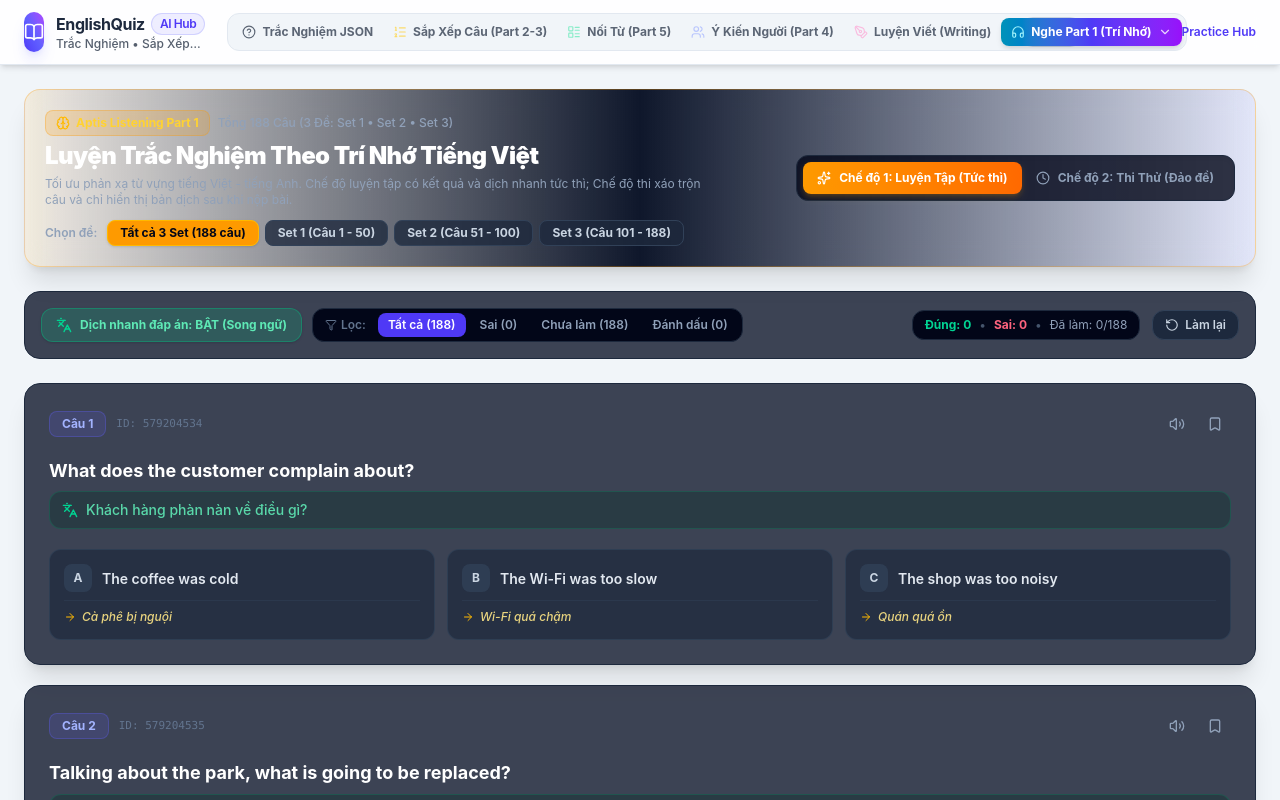
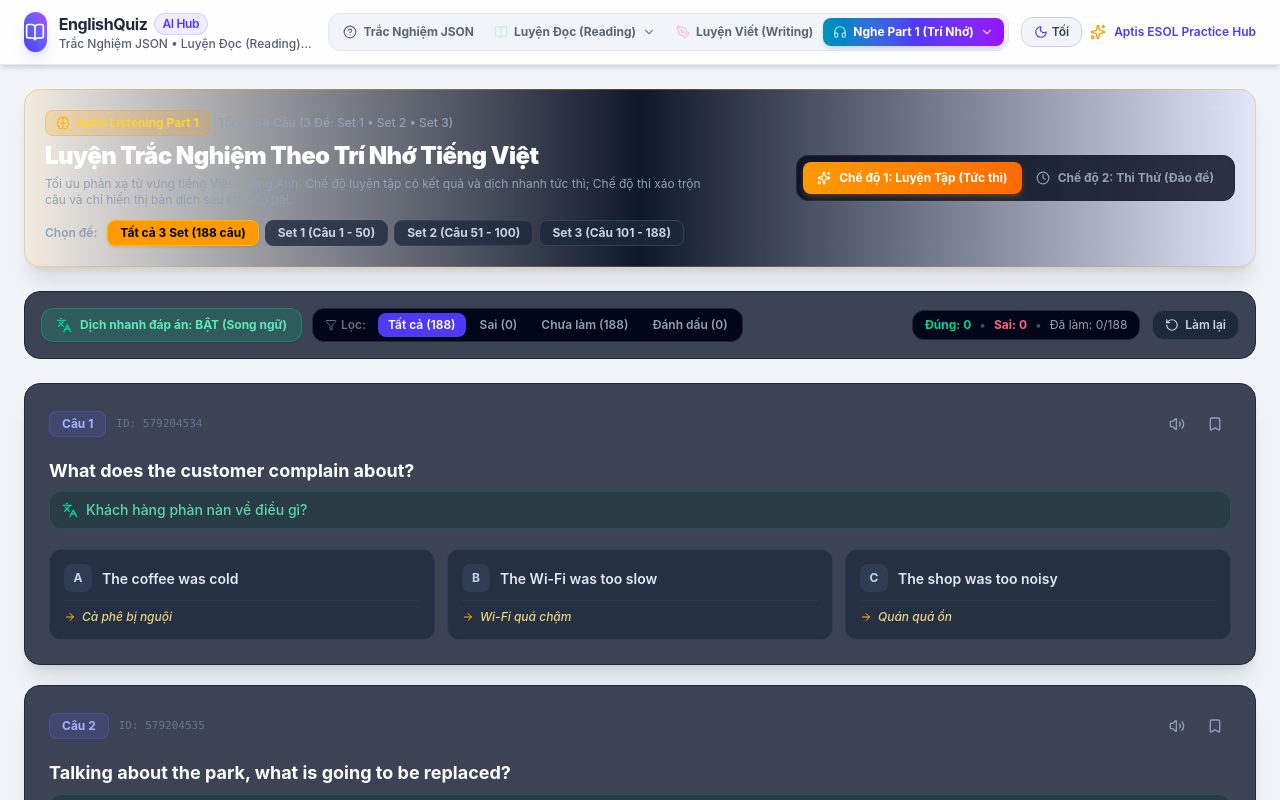
Before and after one commit to HiepF5/english-quiz-app, a React (Vite) app: page / in a window 1280 px wide. Shown: the top 800 px of the page. Built offline with nearby package versions, Linux system fonts and the light colour scheme.

Commit message:
sửa navvabar

```diff
--- a/src/components/Navbar.tsx
+++ b/src/components/Navbar.tsx
@@ -46,21 +46,32 @@ export const Navbar: React.FC<NavbarProps> = ({
 }) => {
   const isLight = theme === 'light';
   const [isListeningDropdownOpen, setIsListeningDropdownOpen] = React.useState(false);
+  const [isReadingDropdownOpen, setIsReadingDropdownOpen] = React.useState(false);
 
   const isListeningActive = activeModule === 'listening_p1' || activeModule === 'listening_p3' || activeModule === 'listening_p4';
+  const isReadingActive = activeModule === 'ordering' || activeModule === 'headings' || activeModule === 'opinion';
 
-  // Close dropdown on outside click
+  const listeningDropdownRef = React.useRef<HTMLDivElement>(null);
+  const readingDropdownRef = React.useRef<HTMLDivElement>(null);
+
+  // Close dropdowns on outside click
   React.useEffect(() => {
-    const handleOutsideClick = () => {
+    const handleOutsideClick = (e: MouseEvent) => {
+      const target = e.target as Node;
+      if (listeningDropdownRef.current && !listeningDropdownRef.current.contains(target)) {
         setIsListeningDropdownOpen(false);
+      }
+      if (readingDropdownRef.current && !readingDropdownRef.current.contains(target)) {
+        setIsReadingDropdownOpen(false);
+      }
     };
-    if (isListeningDropdownOpen) {
-      window.addEventListener('click', handleOutsideClick);
+    if (isListeningDropdownOpen || isReadingDropdownOpen) {
+      document.addEventListener('mousedown', handleOutsideClick);
     }
     return () => {
-      window.removeEventListener('click', handleOutsideClick);
+      document.removeEventListener('mousedown', handleOutsideClick);
     };
-  }, [isListeningDropdownOpen]);
+  }, [isListeningDropdownOpen, isReadingDropdownOpen]);
 
   return (
     <header className={`sticky top-0 z-50 border-b backdrop-blur-md transition-colors shadow-md ${
@@ -81,13 +92,13 @@ export const Navbar: React.FC<NavbarProps> = ({
                 </h1>
               </div>
               <p className="text-xs opacity-75 font-medium line-clamp-1 max-w-xs sm:max-w-md">
-                {currentQuizTitle ? `Đang làm: ${currentQuizTitle}` : 'Trắc Nghiệm • Sắp Xếp Câu (Part 2-3) • Nối Từ (Part 5) • Ý Kiến Người (Part 4) • Viết (Writing) • Nghe Part 3 & 4'}
+                {currentQuizTitle ? `Đang làm: ${currentQuizTitle}` : 'Trắc Nghiệm JSON • Luyện Đọc (Reading) • Luyện Viết (Writing) • Luyện Nghe (Listening)'}
               </p>
             </div>
           </div>
 
           {/* Module Switcher Tabs */}
-          <div className={`flex items-center p-1 rounded-xl border overflow-x-auto max-w-[calc(100vw-280px)] scrollbar-none shrink-0 ${
+          <div className={`flex items-center p-1 rounded-xl border shrink-0 ${
             isLight ? 'bg-slate-100 border-slate-200' : 'bg-slate-950 border-slate-800'
           }`}>
             <button
@@ -102,41 +113,114 @@ export const Navbar: React.FC<NavbarProps> = ({
               <span>Trắc Nghiệm JSON</span>
             </button>
 
+            {/* Reading Dropdown Group */}
+            <div ref={readingDropdownRef} className="relative">
               <button
-              onClick={() => onChangeModule('ordering')}
+                onClick={(e) => {
+                  e.stopPropagation();
+                  setIsReadingDropdownOpen(prev => !prev);
+                  setIsListeningDropdownOpen(false);
+                }}
                 className={`flex items-center space-x-1.5 px-2.5 py-1.5 rounded-lg text-xs font-bold transition-all ${
-                activeModule === 'ordering'
-                  ? 'bg-gradient-to-r from-indigo-600 to-purple-600 text-white shadow-md'
+                  isReadingActive
+                    ? 'bg-gradient-to-r from-emerald-600 via-teal-600 to-indigo-600 text-white shadow-md'
                     : 'opacity-70 hover:opacity-100'
                 }`}
               >
-              <ListOrdered className="w-3.5 h-3.5 text-amber-300" />
-              <span>Sắp Xếp Câu (Part 2-3)</span>
+                <BookOpen className="w-3.5 h-3.5 text-emerald-200" />
+                <span>
+                  {activeModule === 'ordering'
+                    ? 'Sắp Xếp Câu (Part 2-3)'
+                    : activeModule === 'headings'
+                    ? 'Nối Từ (Part 5)'
+                    : activeModule === 'opinion'
+                    ? 'Ý Kiến Người (Part 4)'
+                    : 'Luyện Đọc (Reading)'}
+                </span>
+                {isReadingDropdownOpen ? (
+                  <ChevronUp className="w-3.5 h-3.5 opacity-80" />
+                ) : (
+                  <ChevronDown className="w-3.5 h-3.5 opacity-80" />
+                )}
+              </button>
+
+              {/* Reading Dropdown Menu */}
+              {isReadingDropdownOpen && (
+                <div
+                  className={`absolute top-full left-0 mt-2 w-60 rounded-xl border shadow-2xl p-1.5 z-50 animate-fadeIn ${
+                    isLight
+                      ? 'bg-white border-slate-200 text-slate-800'
+                      : 'bg-slate-900 border-slate-800 text-slate-100'
+                  }`}
+                >
+                  <button
+                    onClick={() => {
+                      onChangeModule('ordering');
+                      setIsReadingDropdownOpen(false);
+                    }}
+                    className={`w-full flex items-center space-x-2.5 px-3 py-2 rounded-lg text-xs font-bold text-left transition ${
+                      activeModule === 'ordering'
+                        ? 'bg-amber-500/20 text-amber-300 font-extrabold border border-amber-500/30'
+                        : isLight
+                        ? 'hover:bg-slate-100 text-slate-700'
+                        : 'hover:bg-slate-800 text-slate-300'
+                    }`}
+                  >
+                    <div className="w-7 h-7 rounded-lg bg-amber-500/20 text-amber-400 flex items-center justify-center shrink-0">
+                      <ListOrdered className="w-4 h-4" />
+                    </div>
+                    <div>
+                      <div className="leading-tight">Sắp Xếp Câu</div>
+                      <div className="text-[10px] opacity-60 font-normal">Part 2 & Part 3 (Sentence Reordering)</div>
+                    </div>
                   </button>
 
                   <button
-              onClick={() => onChangeModule('headings')}
-              className={`flex items-center space-x-1.5 px-2.5 py-1.5 rounded-lg text-xs font-bold transition-all ${
+                    onClick={() => {
+                      onChangeModule('headings');
+                      setIsReadingDropdownOpen(false);
+                    }}
+                    className={`w-full flex items-center space-x-2.5 px-3 py-2 rounded-lg text-xs font-bold text-left transition mt-1 ${
                       activeModule === 'headings'
-                  ? 'bg-gradient-to-r from-emerald-600 to-teal-600 text-white shadow-md'
-                  : 'opacity-70 hover:opacity-100'
+                        ? 'bg-emerald-500/20 text-emerald-300 font-extrabold border border-emerald-500/30'
+                        : isLight
+                        ? 'hover:bg-slate-100 text-slate-700'
+                        : 'hover:bg-slate-800 text-slate-300'
                     }`}
                   >
-              <LayoutList className="w-3.5 h-3.5 text-emerald-300" />
-              <span>Nối Từ (Part 5)</span>
+                    <div className="w-7 h-7 rounded-lg bg-emerald-500/20 text-emerald-400 flex items-center justify-center shrink-0">
+                      <LayoutList className="w-4 h-4" />
+                    </div>
+                    <div>
+                      <div className="leading-tight">Nối Từ</div>
+                      <div className="text-[10px] opacity-60 font-normal">Part 5 (Matching Headings)</div>
+                    </div>
                   </button>
 
                   <button
-              onClick={() => onChangeModule('opinion')}
-              className={`flex items-center space-x-1.5 px-2.5 py-1.5 rounded-lg text-xs font-bold transition-all ${
+                    onClick={() => {
+                      onChangeModule('opinion');
+                      setIsReadingDropdownOpen(false);
+                    }}
+                    className={`w-full flex items-center space-x-2.5 px-3 py-2 rounded-lg text-xs font-bold text-left transition mt-1 ${
                       activeModule === 'opinion'
-                  ? 'bg-gradient-to-r from-indigo-600 via-purple-600 to-pink-600 text-white shadow-md'
-                  : 'opacity-70 hover:opacity-100'
+                        ? 'bg-indigo-500/20 text-indigo-300 font-extrabold border border-indigo-500/30'
+                        : isLight
+                        ? 'hover:bg-slate-100 text-slate-700'
+                        : 'hover:bg-slate-800 text-slate-300'
                     }`}
                   >
-              <Users className="w-3.5 h-3.5 text-indigo-300" />
-              <span>Ý Kiến Người (Part 4)</span>
+                    <div className="w-7 h-7 rounded-lg bg-indigo-500/20 text-indigo-400 flex items-center justify-center shrink-0">
+                      <Users className="w-4 h-4" />
+                    </div>
+                    <div>
+                      <div className="leading-tight">Ý Kiến Người</div>
+                      <div className="text-[10px] opacity-60 font-normal">Part 4 (4 People Opinion Matching)</div>
+                    </div>
                   </button>
+                </div>
+              )}
+            </div>
 
             <button
               onClick={() => onChangeModule('writing')}
@@ -151,11 +235,12 @@ export const Navbar: React.FC<NavbarProps> = ({
             </button>
 
             {/* Listening Dropdown Group */}
-            <div className="relative">
+            <div ref={listeningDropdownRef} className="relative">
               <button
                 onClick={(e) => {
                   e.stopPropagation();
                   setIsListeningDropdownOpen(prev => !prev);
+                  setIsReadingDropdownOpen(false);
                 }}
                 className={`flex items-center space-x-1.5 px-2.5 py-1.5 rounded-lg text-xs font-bold transition-all ${
                   isListeningActive
```
Lines whose indentation alone changed are shown as unchanged.
